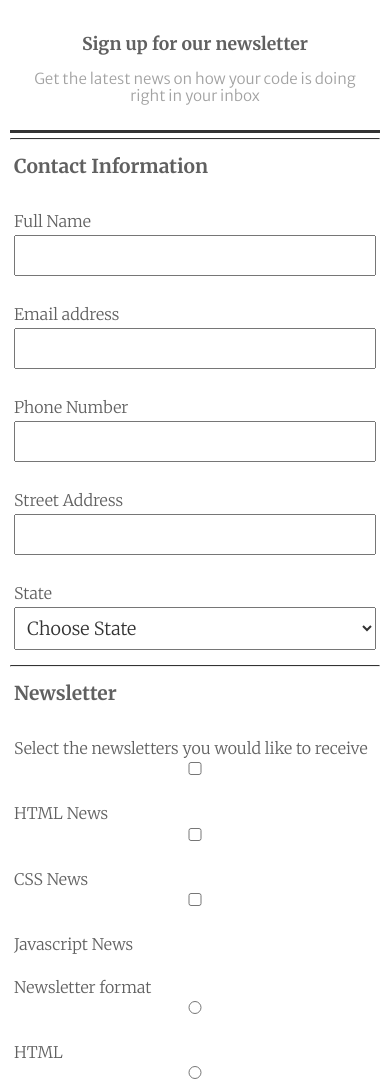
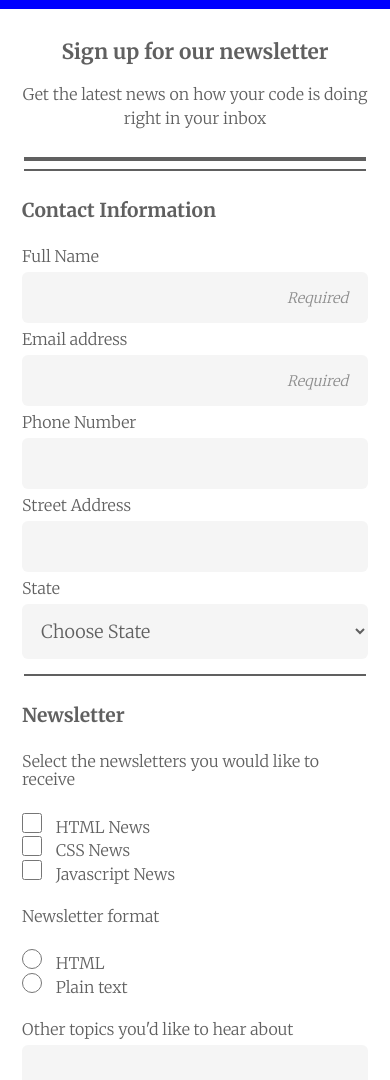
Before and after one commit to AuraMBG/TD_Project_Unit_3, a plain HTML site: page index.html in a window 390 px wide. Shown: the part 71-1151 px from the top of the page. Drawn offline with Linux system fonts and the light colour scheme.

Commit message:
Base styles mobile

```diff
--- /dev/null
+++ b/css/Styles_2.css
@@ -0,0 +1,82 @@
+
+* {
+    box-sizing: border-box;
+  }
+
+  body {
+    font-family: 'Merriweather', serif;
+    color: #606060;
+    margin: 0 auto;
+  }
+
+  header {
+    background-color: rgb(16, 16, 145);
+    color: white;
+    padding: 15px 0 12px 0;
+    text-transform: uppercase;
+    margin: 0 auto;
+    text-align: center;
+  }
+
+  h1,
+  h2,
+  legend {
+    font-size: 1.1em;
+    font-weight: bolder;
+  }
+
+  p {
+    font-family: 'Merriweather Sans', sans-serif;
+    font-size: 0.95em;
+    font-weight: lighter;
+    color: #a2a2a2;
+  }
+
+  form {
+    max-width: 860px;
+    margin: auto;
+  }
+
+  .container {
+    display: flex;
+    flex-wrap: wrap;
+    flex-direction: column;
+
+  }
+
+  .secondary-header,
+  footer {
+    margin: 10px;
+    padding: 10px 15px;
+    text-align: center;
+  }
+
+  .secondary-header {
+    border-bottom: 3px solid #333;
+    margin-bottom: 5px;
+  }
+
+
+
+  legend {
+    font-weight: 700;
+    font-size: 1.2rem;
+    margin-bottom: 5px;
+    padding-top: 15px;
+  }
+
+  label {
+    display: inline-flex;
+    flex-direction: row;
+    margin-top: 1.5rem;
+    font-size: 1em;
+  }
+  input, textarea , select {
+    display: flex;
+    flex-direction: row;
+    width: 100%;
+    margin: 5px 0;
+    padding: 8px;
+    font-size: 18px;
+    color: #333;
+  }
--- a/css/styles.css
+++ b/css/styles.css
@@ -1,3 +1,6 @@
+/*======================================================================
+Base Element Styles
+=======================================================================*/
 
 * {
   box-sizing: border-box;
@@ -10,82 +13,135 @@ body {
 }
 
 header {
-  background-color: rgb(16, 16, 145);
+  background-color: blue;
   color: white;
-  padding: 15px 0 12px 0;
+  padding: 10px 0;
+  margin-bottom: 10px;
+  text-align: center;
   text-transform: uppercase;
-  margin: 0 auto;
-  text-align: center;
 }
 
-h1,
-h2,
-legend {
-  font-size: 1.1em;
-  font-weight: bolder;
+h1 {
+  font-size: 1.5em;
+}
+h2 {
+  font-size: 1.3em;
+  text-align: center;
+  padding-top: 0.7em;
 }
 
-p {
-  font-family: 'Merriweather Sans', sans-serif;
-  font-size: 0.95em;
-  font-weight: lighter;
-  color: #a2a2a2;
+.tagline p {
+  text-align: center;
+  padding: 0 1em 1em;
+  line-height: 1.5;
+  margin-bottom: 0.7em;
 }
+
+footer {
+  text-align: center;
+  font-size: 1em;
+  font-style: italic;
+}
+/*======================================================================
+Form Styles - Contact info
+=======================================================================*/
 
 form {
   max-width: 860px;
-  margin: auto;
+  margin: 0 auto;
 }
 
 .container {
   display: flex;
   flex-wrap: wrap;
   flex-direction: column;
-}
-
-.secondary-header,
-footer {
-  margin: 10px;
-  padding: 10px 15px;
-  text-align: center;
-}
-
-.secondary-header {
-  border-bottom: 3px solid #333;
-  margin-bottom: 5px;
+  padding: 0 0.5em;
 }
 
 fieldset {
-  border:none;
+  border: none;
+  padding-bottom: 0;
+}
+
+.border1 {
+  border: 2px solid #606060;
+  margin: 0 1em;
+}
+
+.border2 {
+  border: 1px solid #606060;
+  margin: 0.5em 1em;
 }
 
 legend {
   font-weight: 700;
-  font-size: 1.2rem;
-  margin-bottom: 5px;
-  padding-top: 15px;
+  font-size: 1.2em;
+  padding: 20px 0;
+
 }
 
 label {
-  display: inline-flex;
-  margin-top: 1.5rem;
-  font-size: 1em;
-}
-input, textarea , select {
-  display: block;
-  width: 100%;
-  margin: 5px 0;
-  padding: 8px;
-  font-size: 18px;
-  color: #333;
+  margin-top: 15px;
+  text-align: left;
 }
 
-hr {
-  border-top: 1px solid #333;
-  margin: 0 10px;
+input[type=text],
+input[type=tel],
+input[type=email],
+textarea,
+select {
+  display: flex;
+  flex-direction: row;
+  width: 100%;
+  margin: 7px 0;
+  padding: 15px;
+  font-size: 18px;
+  color: #606060;
+  background-color: #f5f5f5;
+  border: none;
+  border-radius: 6px;
 }
 
-.radio-input {
-  max-width: 860px;
-  display:flex;
+
+input[type=checkbox],
+input[type=radio] {
+  display: inline-flex;
+  flex-direction: row;
+  height: 20px;
+  width: 20px;
+
 }
+
+input::placeholder {
+  text-align: right;
+  font-size: 0.8em;
+  color: #8d8d8d;
+  font-style: italic;
+  padding-right: 5px;
+}
+
+
+.news-pick,
+.news-format {
+margin: 1.5em 0;
+}
+
+button {
+  background-color: rgb(11, 204, 188);
+  color: white;
+  width: 100%;
+  padding: 20px;
+  border-radius: 6px;
+  margin: 10px auto;
+  font-size: 1.1em;
+  font-weight: 700;
+  border:none;
+}
+
+.text-checkbox,
+.text-radio {
+    padding-left: 10px;
+    margin: 7px 0;
+    align-items: center;
+
+}
--- a/index.html
+++ b/index.html
@@ -15,24 +15,26 @@
         <h1>the code review</h1>
     </header>
 
-    <div class="secondary-header">
+    <div class="tagline">
         <h2>Sign up for our newsletter</h2>
         <p>Get the latest news on how your code is doing right in your inbox</p>
     </div>
 
     <form action="index.html" method="post" class="container">
-        <hr>
-            <fieldset class="border">
+        <hr class="border1">
+        <hr class="border2">
+
+            <fieldset>
 
                 <legend>Contact Information</legend>
                 <div class="info-input">
                     <label for="name">Full Name</label>
-                    <input type="text" id="name" name="user-name">
+                    <input type="text" id="name" name="user-name" placeholder="Required" required>
                 </div>
 
                 <div class="info-input"></div>
                     <label for="email">Email address</label>
-                    <input type="email" id="email" name="user-email">
+                    <input type="email" id="email" name="user-email" placeholder="Required" required>
                 </div>
 
                 <div class="info-input"></div>
@@ -104,38 +106,53 @@
                 </div>
 
             </fieldset>
-        <hr>
+
+        <hr class="border2">
 
             <fieldset>
                 <legend>Newsletter</legend>
 
-
                 <label>Select the newsletters you would like to receive</label>
-                <div class="radio-input"></div>
-                    <input type="checkbox" id="html_news" value="html_news" name="interest_newsletters"><label for="html_news">HTML News</label>
-                    <input type="checkbox" id="css_news" value="css_news" name="interest_newsletters"><label for="css_news">CSS News</label>
-                    <input type="checkbox" id="js_news" value="js_news" name="interest_newsletters"><label for="js_news">Javascript News</label>
+                <div class="news-pick">
+                    <div class="check-input">
+                        <input type="checkbox" id="html_news" value="html_news" name="interest_newsletters" class="checkbox">
+                        <label for="html_news" class="text-checkbox">HTML News</label>
+                    </div>
+                    <div class="check-input">
+                        <input type="checkbox" id="css_news" value="css_news" name="interest_newsletters">
+                        <label for="css_news" class="text-checkbox">CSS News</label>
+                    </div>
+                    <div class="check-input">
+                        <input type="checkbox" id="js_news" value="js_news" name="interest_newsletters">
+                        <label for="js_news" class="text-checkbox">Javascript News</label>
+                    </div>
                 </div>
 
-                <div class="info-input">
-                    <label>Newsletter format</label>
-                    <input type="radio" id="html" value="css_news" name="format_newsletters"><label for="html">HTML</label>
-                    <input type="radio" id="plain_text" value="plain_text" name="format_newsletters"><label for="plain_text">Plain text</label>
+
+                <label>Newsletter format</label>
+                    <div class="news-format">
+                    <div class="radio-input">
+                        <input type="radio" id="html" value="css_news" name="format_newsletters">
+                        <label for="html" class="text-radio">HTML</label>
+                    </div>
+                    <div class="radio-input">
+                        <input type="radio" id="plain_text" value="plain_text" name="format_newsletters">
+                        <label for="plain_text" class="text-radio">Plain text</label>
+                    </div>
+                </div>
+
+                <div class="other topics">
                     <label for="other_topics">Other topics you'd like to hear about</label>
                     <textarea id="other_topics" name="user-other-topics"></textarea>
                 </div>
+
                 <div>
                     <button type="submit">Sign Up</button>
                 </div>
 
             </fieldset>
 
-
-
-
         </div>
-
-
     </form>
 
     <footer>
```
